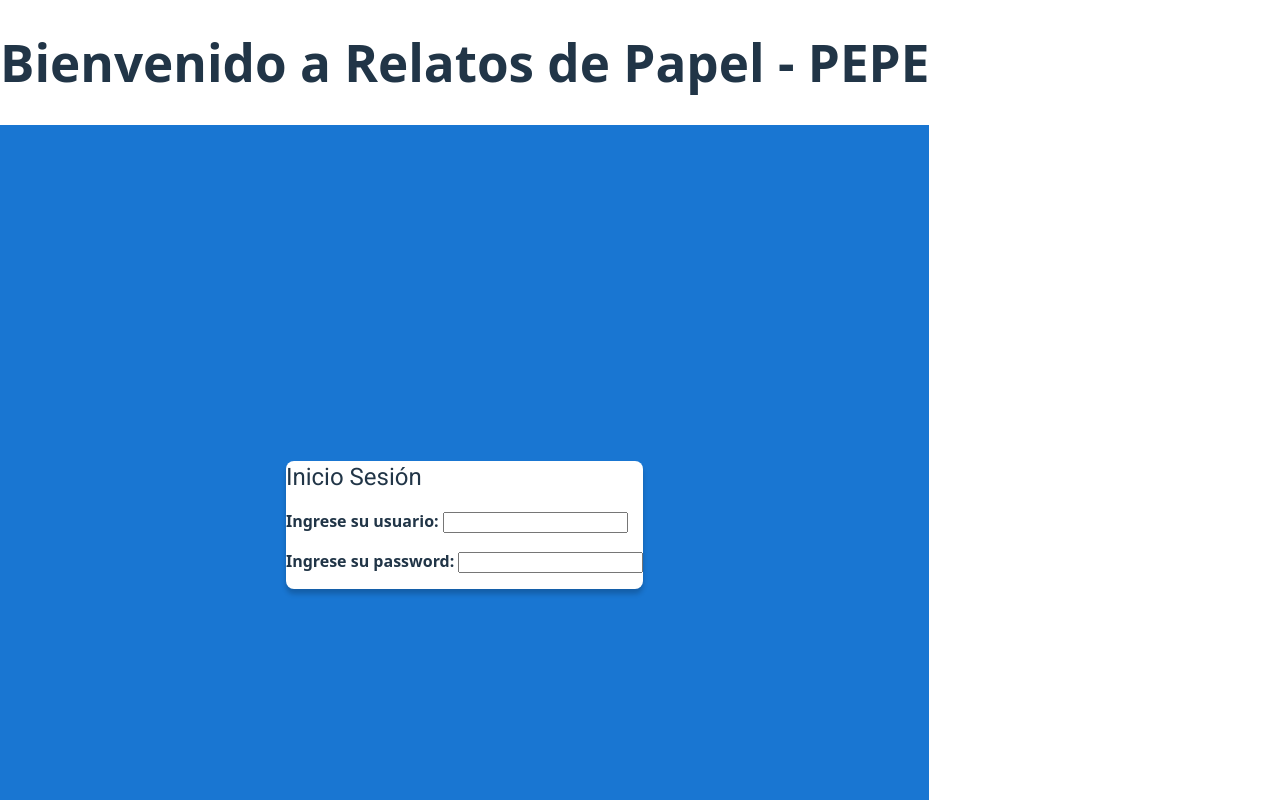
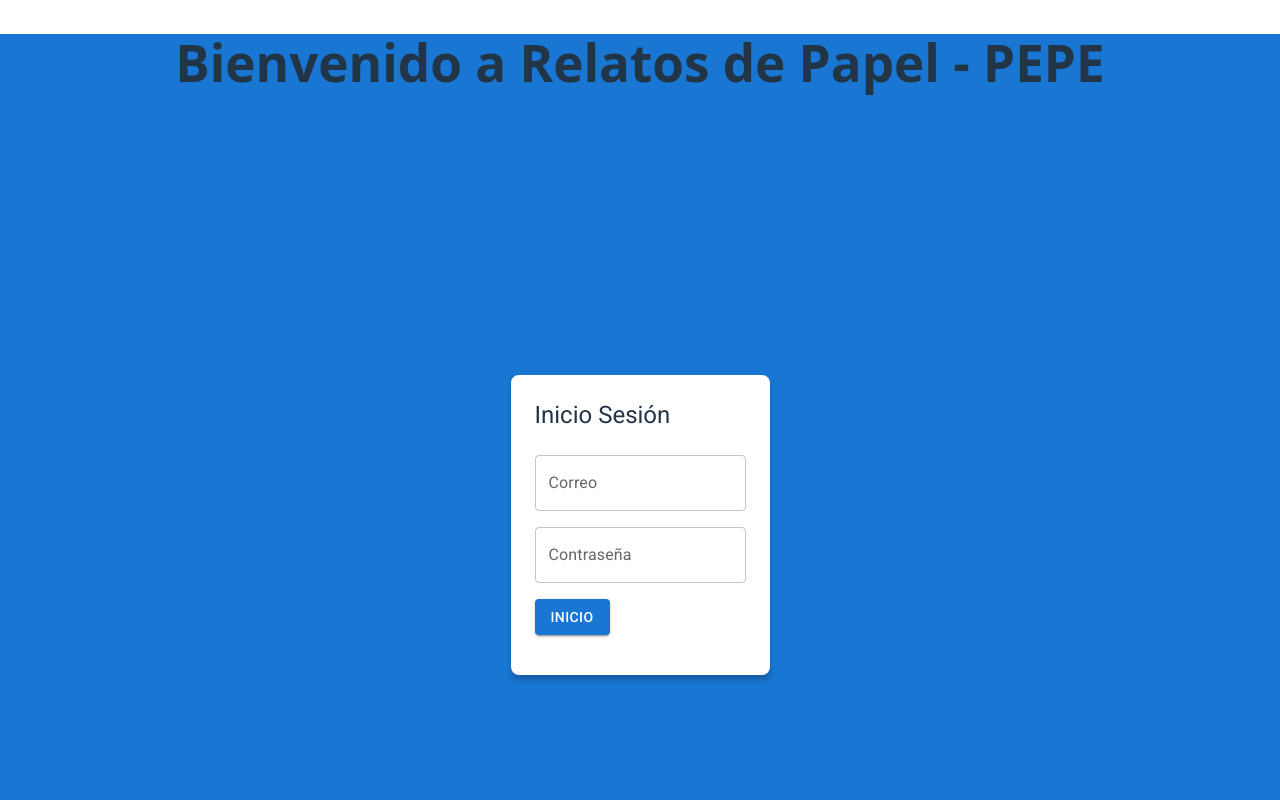
Before and after one commit to jcostaunir2025/dwfs-act1-react-vite, a React (Vite) app: page / in a window 1280 px wide. Shown: the top 800 px of the page. Built offline with nearby package versions, Linux system fonts and the light colour scheme.

Commit message:
Estilo Material Login

```diff
--- a/index.html
+++ b/index.html
@@ -13,7 +13,7 @@
     <meta name="viewport" content="width=device-width, initial-scale=1.0" />
     <title>Vite + React</title>
   </head>
-  <body>
+  <body id="app-body" >
     <div id="root"></div>
     <script type="module" src="/src/main.jsx"></script>
   </body>
--- a/src/App.jsx
+++ b/src/App.jsx
@@ -19,7 +19,7 @@ function AppContent() {
     const { darkMode, usuario } = useContext(GlobalContext);
 
     return (
-        <div className={`App ${darkMode ? 'dark-mode' : ''}`}>
+        <div id="app-div" className={`App ${darkMode ? 'dark-mode' : ''}`}>
             <Header user={usuario}/>
             <Routes>
                 <Route path="/" element={<Login />} />
--- a/src/components/Login.jsx
+++ b/src/components/Login.jsx
@@ -1,6 +1,6 @@
 import {useEffect} from "react";
 import {useNavigate} from "react-router";
-import {Grid,Typography} from '@mui/material';
+import {Grid,Typography,TextField,Button} from '@mui/material';
 
 const Login = ({ user }) => {
     const navigate = useNavigate();
@@ -33,25 +33,42 @@ const Login = ({ user }) => {
 
     return (
 
-       <Grid container direction="column" spacing={0} alignItems="center" justifyContent="center"
-        sx={{minHeight: '100vh',backgroundColor: 'primary.main' ,padding: '4'}}>
+       <Grid container direction="column" spacing={0}
+             alignItems="center" justifyContent="center"
+             sx={{minHeight: '100vh',backgroundColor: 'primary.main' ,padding: 4}}>
             <Grid item className = 'box-shadown'
-            xs={3}
-            sx={{backgroundColor: 'white', padding: '3',borderRadius:2}}>
+            xs={ 3 }
+            sx={{backgroundColor: 'white', padding: 3,borderRadius:2}}>
             <Typography variant='h5' sx={ {mb:1}}>
                 Inicio Sesión
             </Typography>
-                <div className="login">
-                    <p><strong>Ingrese su usuario:</strong> <input id="usuario" /></p>
-                    <p><strong>Ingrese su password:</strong> <input id="passw" /></p>
-                </div>
+                <form>
+                    <Grid container >
+                        <Grid item xs={12} sx={{mt: 2}}>
+                            <TextField label="Correo" type="email"
+                                       placeholder='Correo@example.com'
+                                       fullWidth={true}/>
+                        </Grid>
 
+                    </Grid>
+
+                    <Grid container >
+                        <Grid item item xs={12} sx={{mt: 2}}>
+                            <TextField label="Contraseña" type="pss"
+                                       placeholder='Contraseña'
+                                       fullWidth={true}/>
+                        </Grid>
+                    </Grid>
+                    <Grid container spacing={2} sx={{mb: 2}}>
+                        <Grid item xs={12} sx={{mt: 2}} sm={12}>
+                            <Button variant='contained' fullWidth>
+                                Inicio
+                            </Button>
+                        </Grid>
+                    </Grid>
+                </form>
             </Grid>
-
-
         </Grid>
-
-
 
     );
 };
--- a/src/main.css
+++ b/src/main.css
@@ -24,9 +24,9 @@ a:hover {
 
 body {
   margin: 0;
-  display: flex;
   place-items: center;
   min-width: 320px;
+  background-color: #1976d2;
   min-height: 100vh;
 }
 
```
